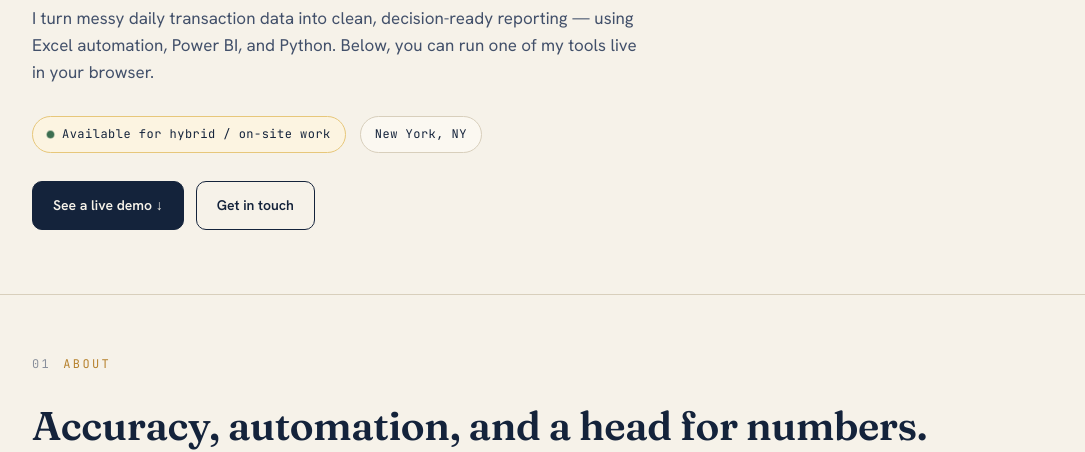
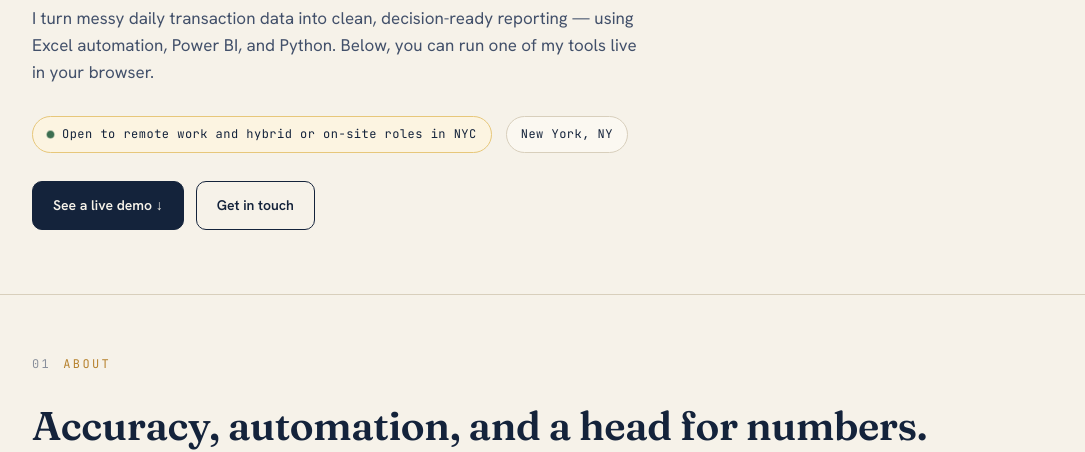
Before and after one commit to emanfatima0942-tech/emanfatima0942-tech.github.io, a plain HTML site: page index.html in a window 1280 px wide. Shown: the part 349-801 px from the top of the page, without its empty margins (96-1181 px from the left). Drawn offline with Linux system fonts and the light colour scheme.

Commit message:
Update index.html

```diff
--- a/index.html
+++ b/index.html
@@ -192,7 +192,7 @@
     <div class="role">Data, Reporting &amp; Operations Professional</div>
     <p class="lede">I turn messy daily transaction data into clean, decision-ready reporting — using Excel automation, Power BI, and Python. Below, you can run one of my tools live in your browser.</p>
     <div class="meta">
-      <span class="badge live"><span class="dot"></span> Available for hybrid / on-site work</span>
+      <span class="badge live"><span class="dot"></span> Open to remote work and hybrid or on-site roles in NYC</span>
       <span class="badge">New York, NY</span>
     </div>
     <div class="cta">
```
